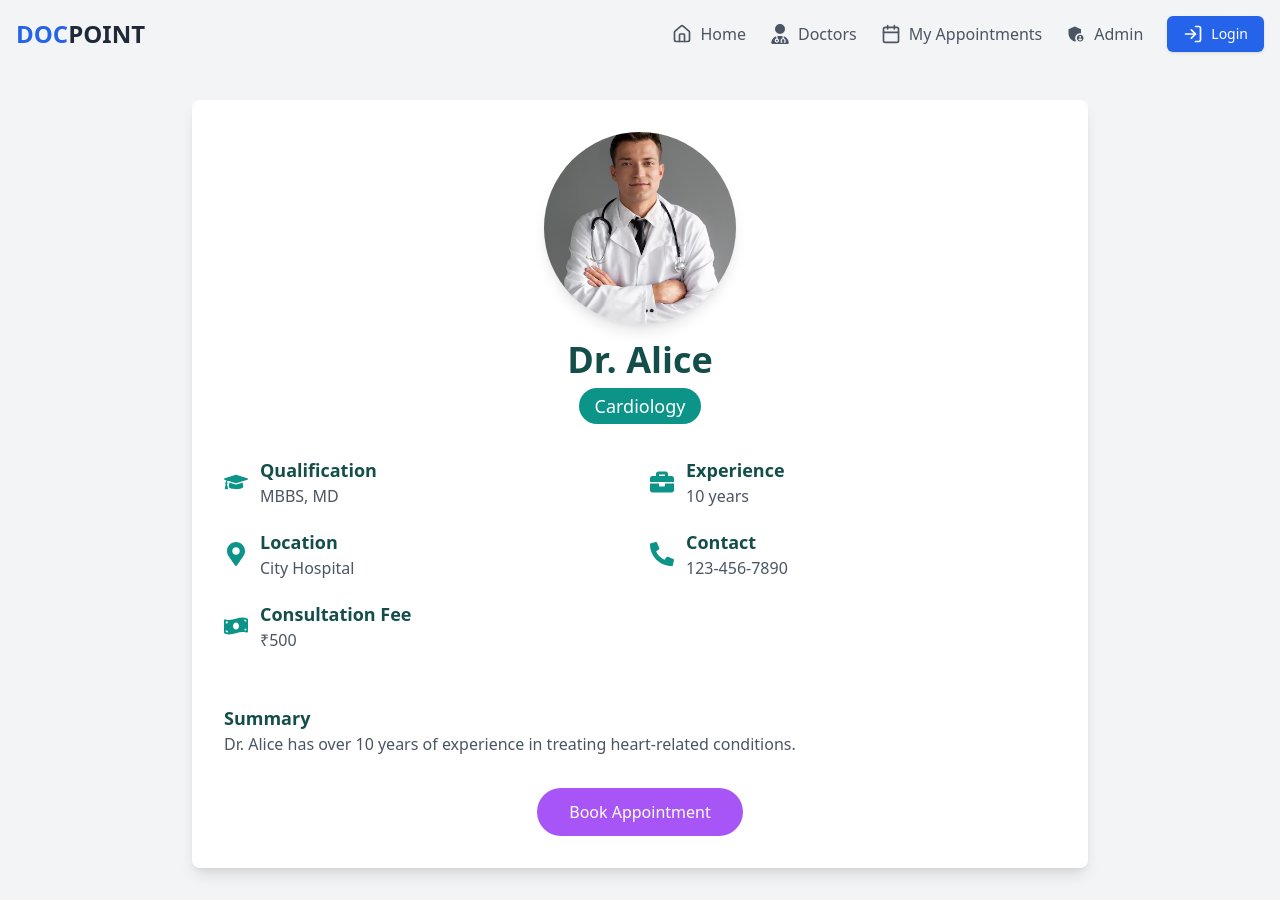
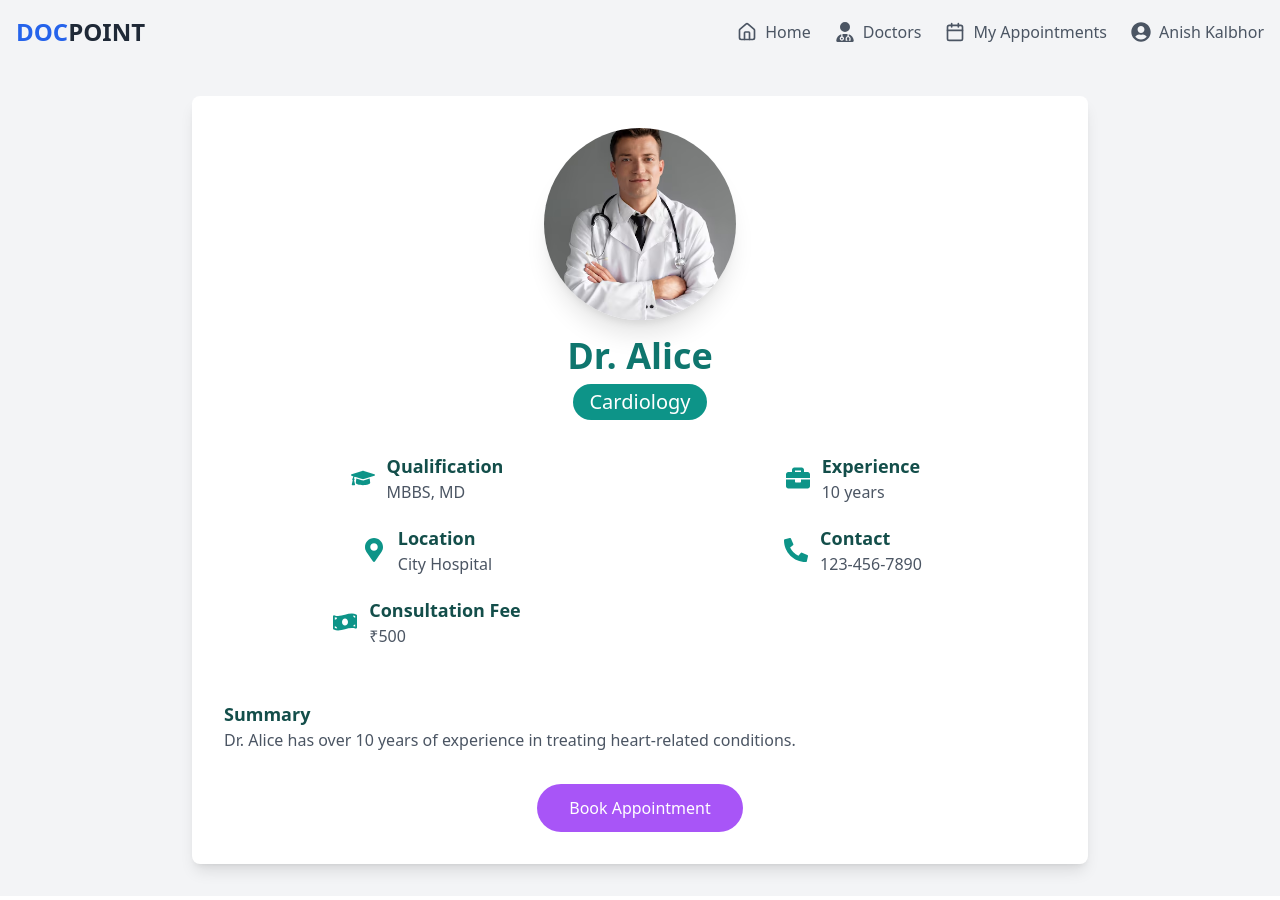
Before and after one commit to anishvkalbhor/DocPoint, a React (Vite) app in the folder frontend/: page /doctor/1 in a window 1280 px wide. Built offline with nearby package versions, Linux system fonts and the light colour scheme.

Commit message:
Udated navbar

```diff
--- a/frontend/src/App.jsx
+++ b/frontend/src/App.jsx
@@ -1,4 +1,4 @@
-import React from "react";
+import React, { useState, useEffect, useRef } from "react";
 import { Button } from "./components/ui/button";
 import { BrowserRouter, Link, Route, Routes } from "react-router-dom";
 import HomePage from "./pages/HomePage";
@@ -7,11 +7,40 @@ import DoctorPage from "./pages/DoctorPage";
 import LoginPage from "./pages/LoginPage";
 import AdminDashboard from "./pages/AdminDashboard";
 import { Home, Calendar, LogIn } from "lucide-react";
+import { FaUserCircle } from "react-icons/fa";
 import { FaUserDoctor } from "react-icons/fa6";
-import { MdAdminPanelSettings } from "react-icons/md";
-import DoctorDetails from './pages/DoctorDetails';
+import DoctorDetails from "./pages/DoctorDetails";
 
 const App = () => {
+  const [dropdownOpen, setDropdownOpen] = useState(false);
+  const [userName, setUserName] = useState("Anish Kalbhor"); // Replace with actual user's name
+  const [isLoggedIn, setIsLoggedIn] = useState(true); // Set to true if user is logged in
+  const dropdownRef = useRef(null); // Ref for dropdown
+
+  const toggleDropdown = () => {
+    setDropdownOpen(!dropdownOpen);
+  };
+
+  const handleLogout = () => {
+    // Implement logout functionality here
+    setIsLoggedIn(false); // Update logged-in status
+    console.log("Logged out");
+  };
+
+  // Close dropdown when clicking outside
+  useEffect(() => {
+    const handleClickOutside = (event) => {
+      if (dropdownOpen && dropdownRef.current && !dropdownRef.current.contains(event.target)) {
+        setDropdownOpen(false);
+      }
+    };
+
+    document.addEventListener("mousedown", handleClickOutside);
+    return () => {
+      document.removeEventListener("mousedown", handleClickOutside);
+    };
+  }, [dropdownOpen]);
+
   return (
     <BrowserRouter>
       <header className="flex justify-between items-center bg-gray-100 p-4 shadow-md">
@@ -40,7 +69,6 @@ const App = () => {
                 <FaUserDoctor className="mr-2" size={20} />
                 <span>Doctors</span>
               </Link>
-
             </li>
             <li>
               <Link
@@ -51,15 +79,46 @@ const App = () => {
                 <span>My Appointments</span>
               </Link>
             </li>
+            <li className="relative" ref={dropdownRef}>
+              <button
+                onClick={toggleDropdown}
+                className="flex items-center text-gray-600 hover:text-blue-600 transition-colors"
+              >
+                <FaUserCircle className="mr-2" size={20} />
+                <span>{userName}</span>
+              </button>
+              {dropdownOpen && (
+                <div className="absolute right-0 mt-2 w-48 bg-white shadow-lg rounded-md z-10">
+                  <ul className="py-2">
                     <li>
                       <Link
-                to="/admin"
-                className="flex items-center text-gray-600 hover:text-blue-600 transition-colors"
+                        to="/profile"
+                        className="block px-4 py-2 text-gray-700 hover:bg-gray-100"
                       >
-                <MdAdminPanelSettings className="mr-2" size={20} />
-                <span>Admin</span>
+                        View Full Profile
                       </Link>
                     </li>
+                    <li>
+                      <Link
+                        to="/appointments"
+                        className="block px-4 py-2 text-gray-700 hover:bg-gray-100"
+                      >
+                        My Appointments
+                      </Link>
+                    </li>
+                    <li>
+                      <button
+                        onClick={handleLogout}
+                        className="block w-full text-left px-4 py-2 text-gray-700 hover:bg-gray-100"
+                      >
+                        Logout
+                      </button>
+                    </li>
+                  </ul>
+                </div>
+              )}
+            </li>
+            {!isLoggedIn && (
               <li>
                 <Link to="/auth/login">
                   <Button className="flex items-center bg-blue-600 hover:bg-blue-700 text-white">
@@ -68,6 +127,7 @@ const App = () => {
                   </Button>
                 </Link>
               </li>
+            )}
           </ul>
         </nav>
       </header>
@@ -79,7 +139,6 @@ const App = () => {
           <Route path="/doctor" element={<DoctorPage />} />
           <Route path="/admin" element={<AdminDashboard />} />
           <Route path="/doctor/:id" element={<DoctorDetails />} />
-
         </Routes>
       </main>
     </BrowserRouter>
--- a/frontend/src/pages/DoctorDetails.jsx
+++ b/frontend/src/pages/DoctorDetails.jsx
@@ -179,52 +179,52 @@ const DoctorDetails = () => {
         <div className="bg-white p-8 rounded-lg shadow-lg max-w-4xl mx-auto">
           {/* Doctor Image and Name */}
           <div className="flex items-center justify-center flex-col">
-            <div className="relative w-48 h-48 mb-4 rounded-full overflow-hidden shadow-lg">
+            <div className="relative w-48 h-48 mb-4 rounded-full overflow-hidden shadow-xl">
               <img
                 src={doctor.img}
                 alt={doctor.name}
                 className="w-full h-full object-cover"
               />
             </div>
-            <h2 className="text-4xl font-bold text-teal-900 mb-2">
+            <h2 className="text-4xl font-bold text-teal-700 mb-2">
               {doctor.name}
             </h2>
-            <span className="inline-block bg-teal-600 text-white text-lg px-4 py-1 rounded-full">
+            <span className="inline-block bg-teal-600 text-white text-xl px-4 py-1 rounded-full">
               {doctor.specialty}
             </span>
           </div>
 
           {/* Doctor Info */}
           <div className="mt-8 grid grid-cols-1 md:grid-cols-2 gap-5">
-            <div className="flex items-center">
+            <div className="flex items-center justify-center">
               <FaGraduationCap className="text-teal-600 text-2xl mr-3" />
               <div>
                 <p className="font-bold text-lg text-teal-900">Qualification</p>
                 <p className="text-gray-600">{doctor.qualification}</p>
               </div>
             </div>
-            <div className="flex items-center">
+            <div className="flex items-center justify-center">
               <FaBriefcase className="text-teal-600 text-2xl mr-3" />
               <div>
                 <p className="font-bold text-lg text-teal-900">Experience</p>
                 <p className="text-gray-600">{doctor.experience} years</p>
               </div>
             </div>
-            <div className="flex items-center">
+            <div className="flex items-center justify-center">
               <FaMapMarkerAlt className="text-teal-600 text-2xl mr-3" />
               <div>
                 <p className="font-bold text-lg text-teal-900">Location</p>
                 <p className="text-gray-600">{doctor.location}</p>
               </div>
             </div>
-            <div className="flex items-center">
+            <div className="flex items-center justify-center">
               <FaPhoneAlt className="text-teal-600 text-2xl mr-3" />
               <div>
                 <p className="font-bold text-lg text-teal-900">Contact</p>
                 <p className="text-gray-600">{doctor.contact}</p>
               </div>
             </div>
-            <div className="flex items-center">
+            <div className="flex items-center justify-center">
               <FaMoneyBillWave className="text-teal-600 text-2xl mr-3" />
               <div>
                 <p className="font-bold text-lg text-teal-900">
```
Lines whose indentation alone changed are shown as unchanged.
